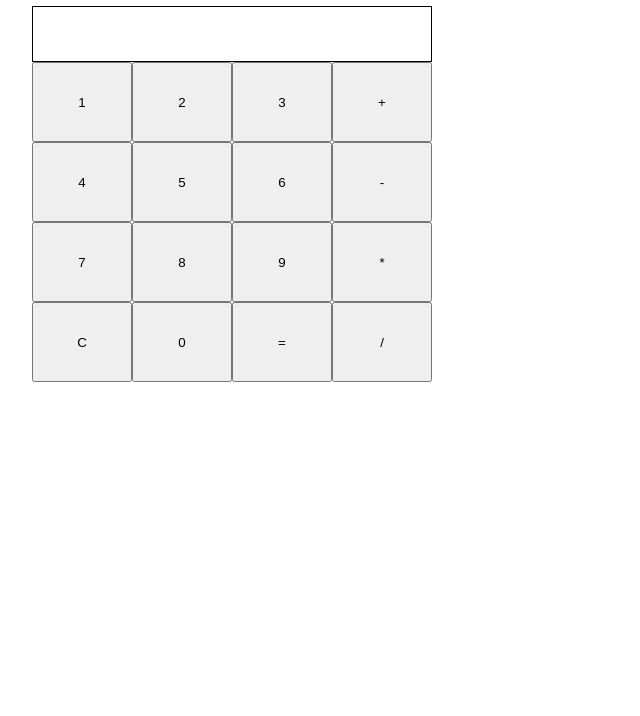
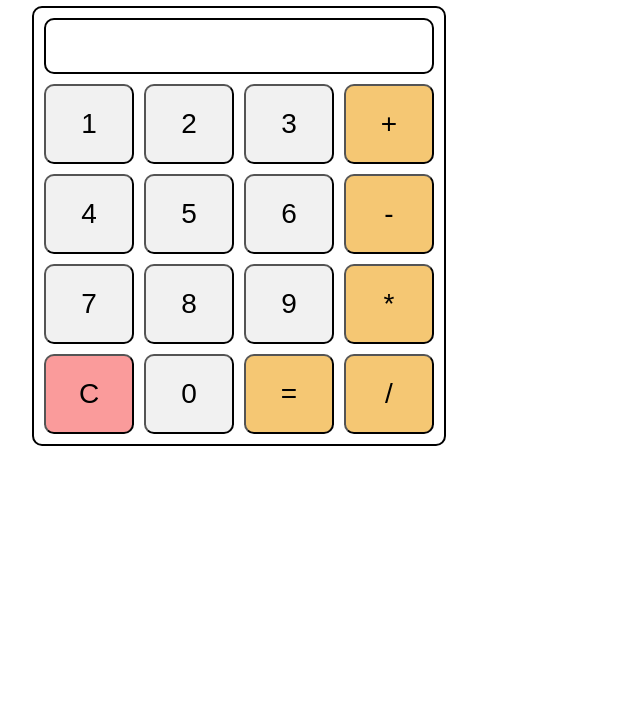
Before and after one commit to KuznetsovaMaria/Calculator, a plain HTML site: page index.html in a window 1280 px wide. Shown: the part 84-800 px from the top of the page, without its empty margins (0-640 px from the left). Drawn offline with Linux system fonts and the light colour scheme.

Commit message:
style: add styling to calc interface

```diff
--- a/style.css
+++ b/style.css
@@ -4,17 +4,46 @@
 
 body {
     margin: 32px;
+    font-family: sans-serif;
 }
 
 .calculator {
-    width: 400px;
+    width: 414px;
     display: flex;
     flex-wrap: wrap;
+    gap: 10px;
+    justify-content: center;
+    border: 2px solid black;
+    border-radius: 10px;
+    padding: 10px;
 }
 
 .calculator button {
     height: 80px;
-    flex-basis: 25%;
+    flex-basis: 90px;
+    border-radius: 10px;
+    font-size: 28px;
+}
+
+.numBtn {
+    background-color: rgb(241, 241, 241);
+}
+.numBtn:active {
+    background-color: rgb(212, 212, 212);
+}
+
+.calculator .operatorBtn {
+    background-color: rgb(245, 199, 115);
+}
+.calculator .operatorBtn:active {
+    background-color: rgb(204, 163, 88);
+}
+
+#clearAllBtn {
+    background-color: rgb(250, 155, 155);
+}
+#clearAllBtn:active {
+    background-color: rgb(216, 123, 123);
 }
 
 .display {
@@ -24,5 +53,7 @@ body {
     display: flex;
     align-items: center;
     justify-content: center;
-
+    border-radius: 10px;
+    font-size: 28px;
+    border: 2px solid black;
 }
```
